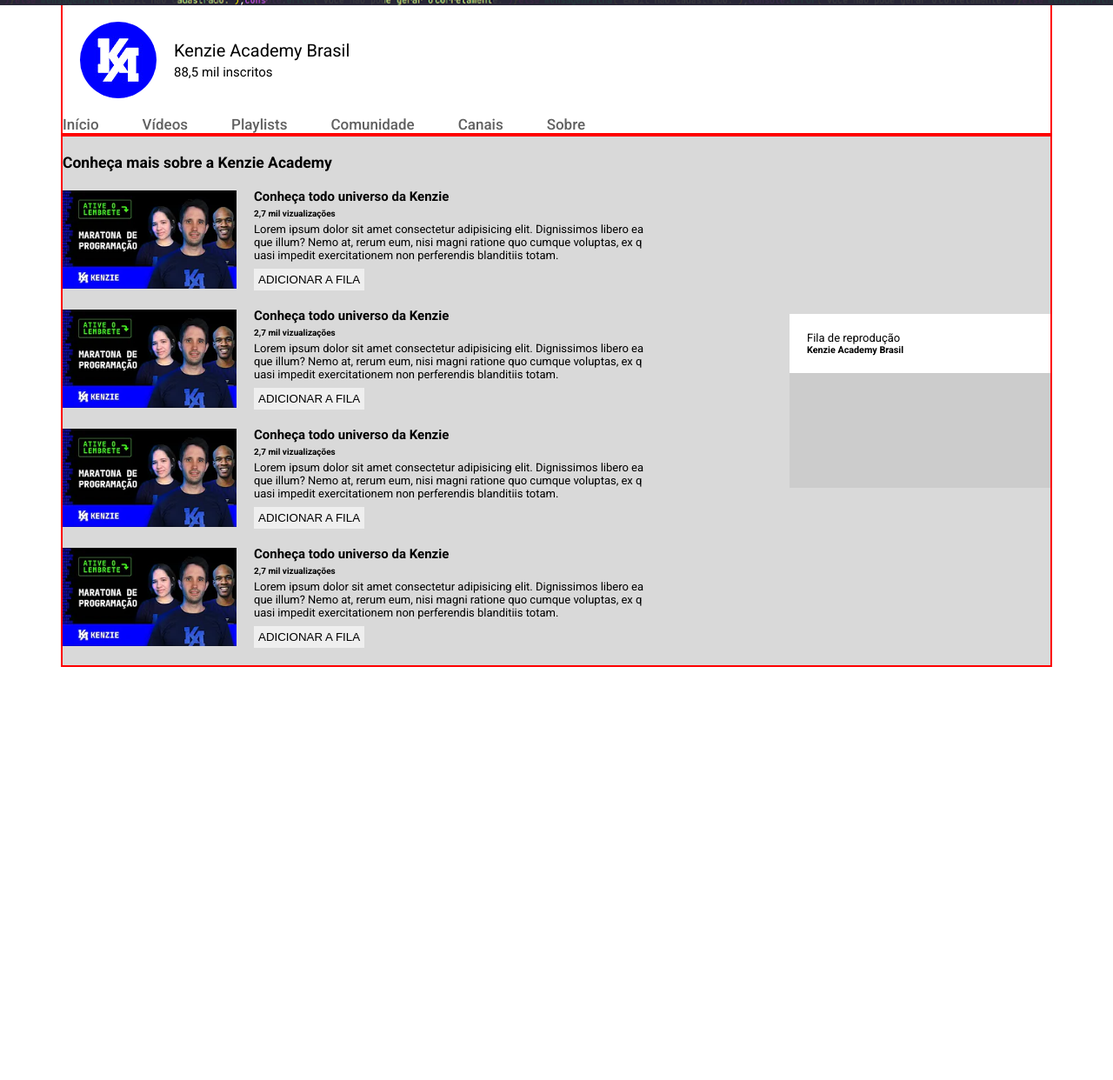
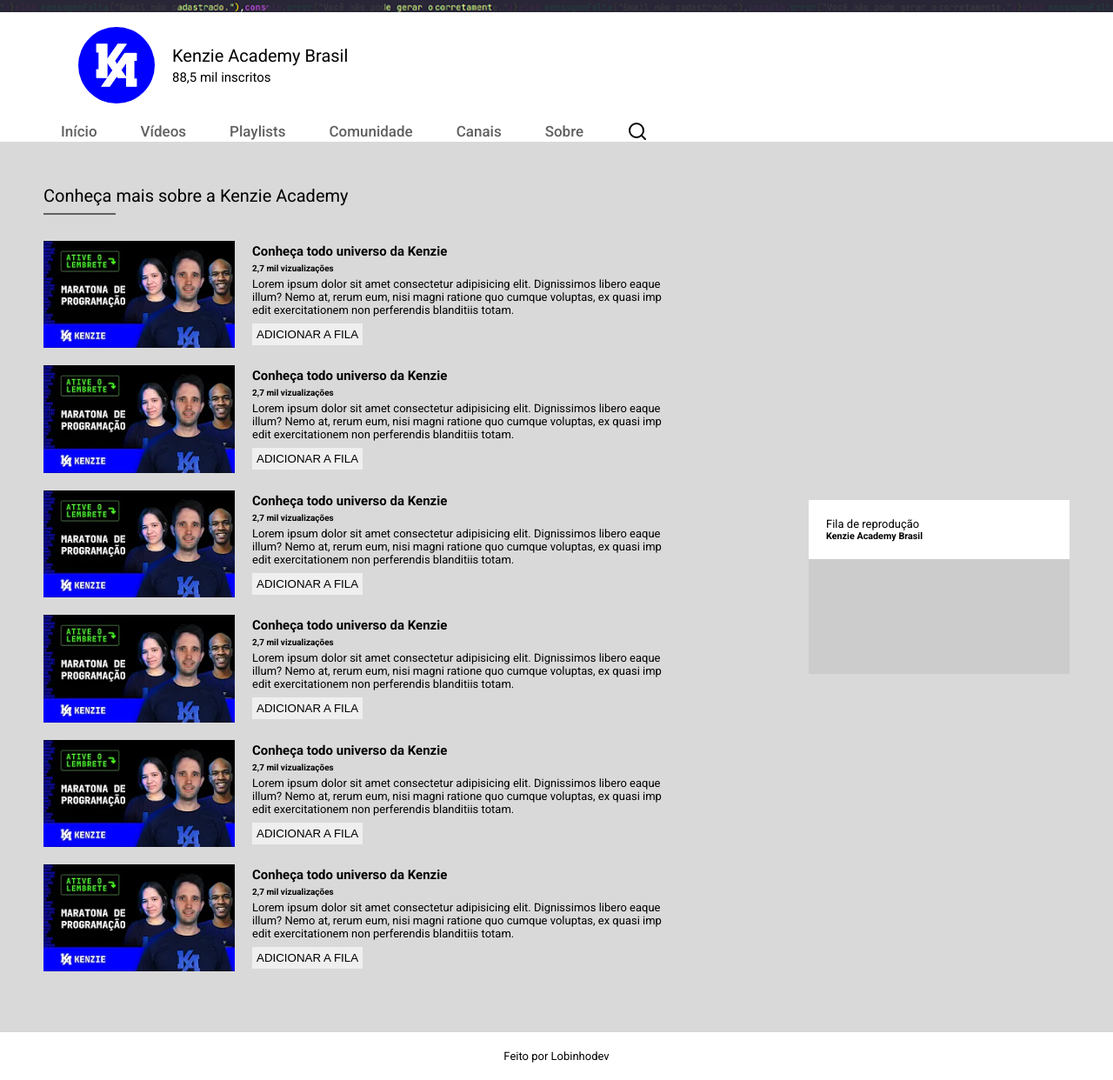
Before and after one commit to danieldantasdev/clone_youtube_user, a plain HTML site: page index.html in a window 1280 px wide. Shown: the part 397-1639 px from the top of the page at 87% size. Before the commit the page ends 1164 px from the top, so only its background shows below. Drawn offline with Linux system fonts and the light colour scheme.

Commit message:
Adicionando responsividade

```diff
--- a/css/style.css
+++ b/css/style.css
@@ -37,7 +37,38 @@
     width: 100%;
     max-width: 1180px;
     margin: auto;
-    border: 2px solid red;
+    /* border: 2px solid red; */
+}
+
+.container:nth-child(3) {
+    max-width: 100vw;
+}
+
+/* =================== Components ===================*/
+.c-heading h3 {
+    font: 400 2rem 'Roboto', sans-serif;
+    margin: 0 0 4rem 0;
+    position: relative;
+}
+
+.c-heading h3::after {
+    /* content: '.';
+    position: relative;
+    top: 2rem;
+    bottom: 50%;
+    border-bottom: 2px solid red; */
+    content: '';
+    width: 10%; /* não vai aparecer no início */
+    height: 2px;
+    background: var(--color-gray-dark-1);
+    position: absolute;
+    left: 0;
+    bottom: -1rem;
+    transition: width 0.2s;
+}
+
+.c-heading h3:hover::after {
+    width: 100%;
 }
 
 /* =================== Header ===================*/
@@ -45,12 +76,21 @@
     display: flex;
     justify-content: space-between;
     align-items: center;
+    flex-wrap: wrap;
     padding: 1rem;
     background: var(--color-gray-1);
 }
 
 .l-header__logo {
-    width: 8rem;
+    width: 10rem;
+    padding: 1rem;
+}
+
+.l-header__search-user {
+    display: flex;
+    justify-content: space-between;
+    align-items: center;
+    gap: 2rem;
 }
 
 .l-header__search {
@@ -92,7 +132,6 @@
     width: 100%;
     height: 100%;
     overflow: hidden; /* Necessário para o zoom funcionar */
-    /* position: relative; */
 }
 
 .l-main__image-background {
@@ -127,15 +166,6 @@
     filter: opacity(0.3);
 }
 
-/* .l-main__item {
-    padding: 6rem;
-} */
-
-/* .l-main__item {
-    margin: 5rem 0;
-    padding: 4rem;
-} */
-
 .l-main__content {
     display: flex;
     justify-content: flex-start;
@@ -157,69 +187,18 @@
     font: 400 1.5rem 'Roboto', sans-serif;
 }
 
-.l-main__section-nav-menu {
+.l-main__nav-menu {
     display: flex;
     justify-content: flex-start;
     align-items: center;
     gap: 5rem;
     margin-top: 2rem;
     font: 500 1.7rem 'Roboto', sans-serif;
-    color: var(--color-gray-dark-1);
 }
 
-.l-main__section-nav-menu a {
+.l-main__nav-menu a {
     /* width: 100%; */
     color: var(--color-gray-dark-1);
-}
-
-/* .l-main__item:nth-child(3) {
-    background: var(--color-gray-2);
-} */
-
-.c-heading {
-    font: 500 1.5rem 'Roboto', sans-serif;
-    margin: 2rem 0;
-}
-
-.l-main__image img {
-    width: 100%;
-    min-width: 20rem;
-}
-
-.l-main__info {
-    width: 100%;
-    /* background: red; */
-}
-
-.l-main__info h3 {
-    font: 600 1.5rem 'Roboto', sans-serif;
-    margin-bottom: 0.5rem;
-}
-
-.l-main__info h5 {
-    font: 700 1rem 'Roboto', sans-serif;
-    margin-bottom: 0.5rem;
-}
-
-.l-main__info p {
-    width: 80%;
-    word-wrap: break-word;
-    word-break: break-all;
-    font: 400 1.3rem 'Roboto', sans-serif;
-    margin-bottom: 0.8rem;
-}
-
-.l-main__info button {
-    padding: 0.5rem;
-    text-transform: uppercase;
-    cursor: pointer;
-}
-
-.l-main__content-playlist {
-    display: flex;
-    justify-content: center;
-    align-items: center;
-    gap: 2rem;
 }
 
 .l-playlist__file-reprodution {
@@ -230,22 +209,68 @@
     /* flex-wrap: wrap; */
     gap: 5rem;
     background: var(--color-gray-2);
+    padding: 5rem;
 }
 
 .l-playlist__content {
     display: flex;
     justify-content: center;
     align-items: center;
+    flex-direction: row;
+    /* flex-wrap: wrap; */
     gap: 2rem;
     margin-bottom: 2rem;
     /* width: 100%; */
 }
 
-.grid img {
-    max-width: 10rem;
+.l-playlist {
+    display: flex;
+    justify-content: center;
+    align-items: center;
+    flex-direction: column;
 }
 
-article.l-main__item {
+.l-playlist__content-image img {
+    width: 100%;
+    min-width: 22rem;
+}
+
+.l-playlist__content-info {
+    width: 100%;
+    /* background: red; */
+}
+
+.l-playlist__content-info h3 {
+    font: 600 1.5rem 'Roboto', sans-serif;
+    margin-bottom: 0.5rem;
+}
+
+.l-playlist__content-info h5 {
+    font: 700 1rem 'Roboto', sans-serif;
+    margin-bottom: 0.5rem;
+}
+
+.l-playlist__content-info p {
+    width: 80%;
+    word-wrap: break-word;
+    word-break: break-all;
+    font: 400 1.3rem 'Roboto', sans-serif;
+    margin-bottom: 0.8rem;
+}
+
+.l-playlist__content-info button {
+    padding: 0.5rem;
+    text-transform: uppercase;
+    cursor: pointer;
+    transition: all 0.2s linear;
+}
+
+.l-playlist__content-info button:hover {
+    letter-spacing: 0.1rem;
+    filter: brightness(0.5);
+}
+
+.l-article {
     background: var(--color-gray-0);
     /* margin: 2rem; */
 }
@@ -265,6 +290,14 @@
     background: var(--color-white);
     width: 100%;
     padding: 2rem;
+}
+
+/* ================== Footer ================== */
+.l-footer {
+    padding: 2rem;
+    margin: 0 auto;
+    text-align: center;
+    font: 400 1.3rem 'Roboto', sans-serif;
 }
 
 /* ================== Loader ================== */
@@ -316,6 +349,53 @@
     }
 }
 
+@media screen and (max-width: 768px) {
+    .l-header {
+        justify-content: space-around;
+    }
+
+    .l-header__search input {
+        display: none;
+    }
+
+    .l-header__search button {
+        width: 3rem;
+        height: 3rem;
+        border-radius: 50%;
+        padding: 0.2rem;
+    }
+
+    .l-main__content {
+        justify-content: center;
+    }
+
+    .l-main__nav-menu {
+        display: block;
+        text-align: center;
+    }
+
+    .l-main__nav-menu li + li {
+        margin-top: 2rem;
+    }
+
+    .l-main__nav-menu img {
+        display: inline-block;
+    }
+
+    .l-playlist__content,
+    .l-playlist__file-reprodution {
+        flex-wrap: wrap;
+        justify-content: center;
+        align-items: center;
+        text-align: center;
+        /* flex: 1 1 150px; */
+    }
+
+    .l-playlist__content-info p {
+        width: 100%;
+    }
+}
+
 @media screen and (min-width: 992px) {
     .container {
         max-width: 960px;
--- a/index.html
+++ b/index.html
@@ -38,11 +38,20 @@
             </div>
 
             <!-- Search -->
+            <div class="l-header__search-user">
                 <div class="l-header__item">
                     <div class="l-header__search">
-                    <input type="text" name="" id="" placeholder="Pesquisar" />
+                        <input
+                            type="text"
+                            name=""
+                            id=""
+                            placeholder="Pesquisar"
+                        />
                         <button>
-                        <img src="img/pesquisa.svg" alt="Botão de pesquisa" />
+                            <img
+                                src="img/pesquisa.svg"
+                                alt="Botão de pesquisa"
+                            />
                         </button>
                     </div>
                 </div>
@@ -53,6 +62,7 @@
                         <img src="img/usuario.jpg" alt="Usuário" />
                     </figure>
                 </div>
+            </div>
         </header>
 
         <!-- Main -->
@@ -62,8 +72,8 @@
                 <a href="#"><img src="img/logocanal.jpg" alt="" /></a>
             </section>
 
+            <div class="container">
                 <div class="l-main__item">
-                <div class="container">
                     <div class="l-main__content">
                         <div class="l-main__content-image">
                             <img src="img/logocanal.jpg" alt="" />
@@ -73,9 +83,10 @@
                             <p>88,5 mil inscritos</p>
                         </div>
                     </div>
+                </div>
 
-                    <nav class="l-main__section-nav">
-                        <ul class="l-main__section-nav-menu">
+                <nav class="l-main__item">
+                    <ul class="l-main__nav-menu">
                         <li><a href="#">Início</a></li>
                         <li><a href="#">Vídeos</a></li>
                         <li><a href="#">Playlists</a></li>
@@ -83,13 +94,12 @@
                         <li><a href="#">Canais</a></li>
                         <li><a href="#">Sobre</a></li>
                         <li>
-                                <a href="#">
+                            <i>
                                 <img src="img/pesquisa.svg" alt="" />
-                                </a>
+                            </i>
                         </li>
                     </ul>
                 </nav>
-                </div>
             </div>
 
             <div class="container">
@@ -100,11 +110,11 @@
                                 <h3>Conheça mais sobre a Kenzie Academy</h3>
                             </div>
                             <div class="l-playlist__content">
-                                <div class="l-main__image">
+                                <div class="l-playlist__content-image">
                                     <img src="img/thumb1.webp" alt="" />
                                 </div>
 
-                                <div class="l-main__info">
+                                <div class="l-playlist__content-info">
                                     <h3>Conheça todo universo da Kenzie</h3>
                                     <h5>2,7 mil vizualizações</h5>
                                     <p>
@@ -124,11 +134,11 @@
 
                         <div class="l-playlist__item">
                             <div class="l-playlist__content">
-                                <div class="l-main__image">
+                                <div class="l-playlist__content-image">
                                     <img src="img/thumb1.webp" alt="" />
                                 </div>
 
-                                <div class="l-main__info">
+                                <div class="l-playlist__content-info">
                                     <h3>Conheça todo universo da Kenzie</h3>
                                     <h5>2,7 mil vizualizações</h5>
                                     <p>
@@ -148,11 +158,11 @@
 
                         <div class="l-playlist__item">
                             <div class="l-playlist__content">
-                                <div class="l-main__image">
+                                <div class="l-playlist__content-image">
                                     <img src="img/thumb1.webp" alt="" />
                                 </div>
 
-                                <div class="l-main__info">
+                                <div class="l-playlist__content-info">
                                     <h3>Conheça todo universo da Kenzie</h3>
                                     <h5>2,7 mil vizualizações</h5>
                                     <p>
@@ -172,11 +182,59 @@
 
                         <div class="l-playlist__item">
                             <div class="l-playlist__content">
-                                <div class="l-main__image">
+                                <div class="l-playlist__content-image">
                                     <img src="img/thumb1.webp" alt="" />
                                 </div>
 
-                                <div class="l-main__info">
+                                <div class="l-playlist__content-info">
+                                    <h3>Conheça todo universo da Kenzie</h3>
+                                    <h5>2,7 mil vizualizações</h5>
+                                    <p>
+                                        Lorem ipsum dolor sit amet consectetur
+                                        adipisicing elit. Dignissimos libero
+                                        eaque illum? Nemo at, rerum eum, nisi
+                                        magni ratione quo cumque voluptas, ex
+                                        quasi impedit exercitationem non
+                                        perferendis blanditiis totam.
+                                    </p>
+                                    <a href="#">
+                                        <button>Adicionar a fila</button>
+                                    </a>
+                                </div>
+                            </div>
+                        </div>
+
+                        <div class="l-playlist__item">
+                            <div class="l-playlist__content">
+                                <div class="l-playlist__content-image">
+                                    <img src="img/thumb1.webp" alt="" />
+                                </div>
+
+                                <div class="l-playlist__content-info">
+                                    <h3>Conheça todo universo da Kenzie</h3>
+                                    <h5>2,7 mil vizualizações</h5>
+                                    <p>
+                                        Lorem ipsum dolor sit amet consectetur
+                                        adipisicing elit. Dignissimos libero
+                                        eaque illum? Nemo at, rerum eum, nisi
+                                        magni ratione quo cumque voluptas, ex
+                                        quasi impedit exercitationem non
+                                        perferendis blanditiis totam.
+                                    </p>
+                                    <a href="#">
+                                        <button>Adicionar a fila</button>
+                                    </a>
+                                </div>
+                            </div>
+                        </div>
+
+                        <div class="l-playlist__item">
+                            <div class="l-playlist__content">
+                                <div class="l-playlist__content-image">
+                                    <img src="img/thumb1.webp" alt="" />
+                                </div>
+
+                                <div class="l-playlist__content-info">
                                     <h3>Conheça todo universo da Kenzie</h3>
                                     <h5>2,7 mil vizualizações</h5>
                                     <p>
@@ -195,17 +253,22 @@
                         </div>
                     </div>
 
-                    <article class="l-main__item">
+                    <article class="l-article">
+                        <div class="l-article__item">
                             <div class="l-article__content">
                                 <div class="l-article__info">
                                     Fila de reprodução
                                     <h5>Kenzie Academy Brasil</h5>
                                 </div>
                             </div>
+                        </div>
                     </article>
                 </div>
             </div>
         </main>
+        <footer class="l-footer">
+            <div class="l-footer__item">Feito por Lobinhodev</div>
+        </footer>
         <!-- loader part  -->
         <div class="loader-container">
             <div class="load"></div>
```
Lines whose indentation alone changed are shown as unchanged.
